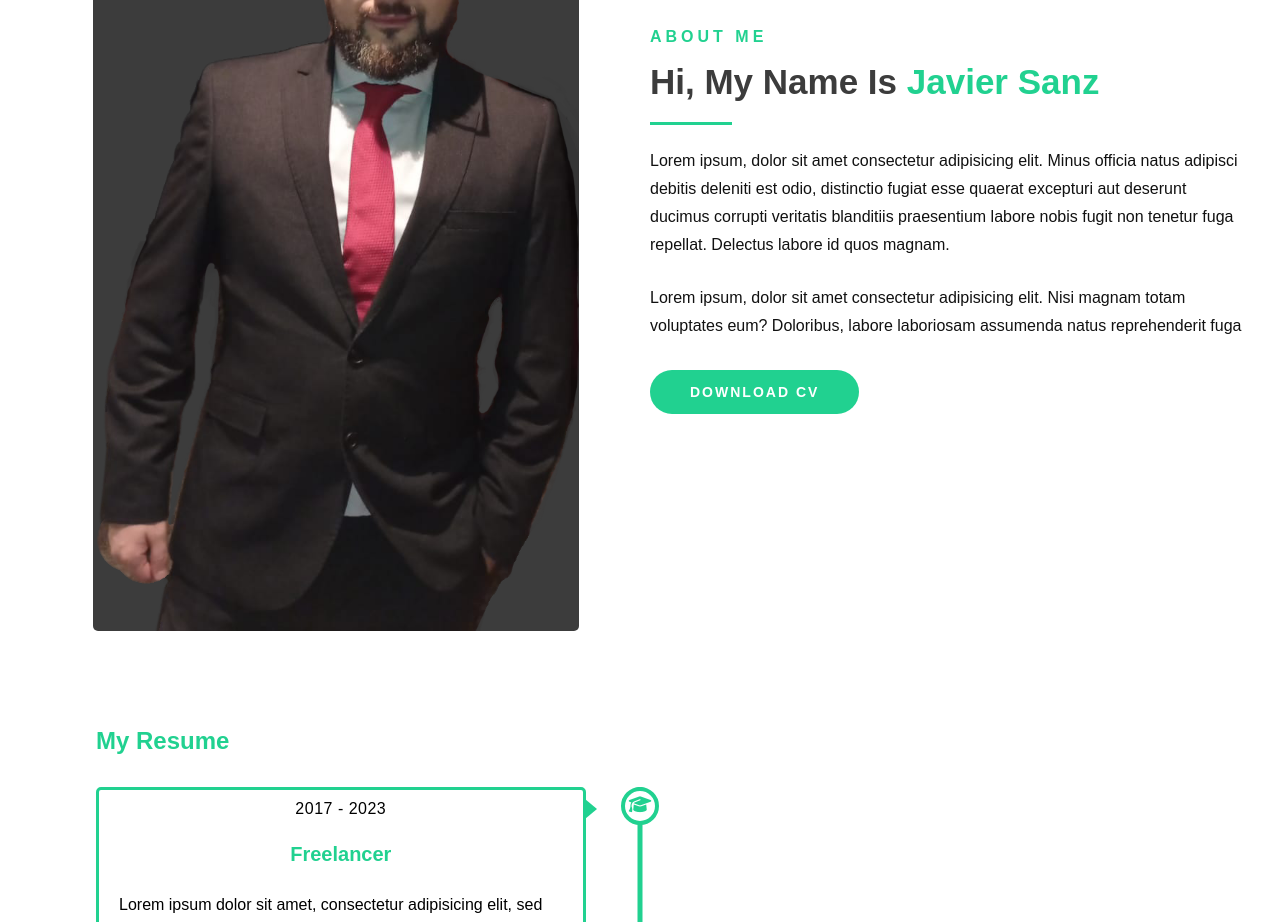
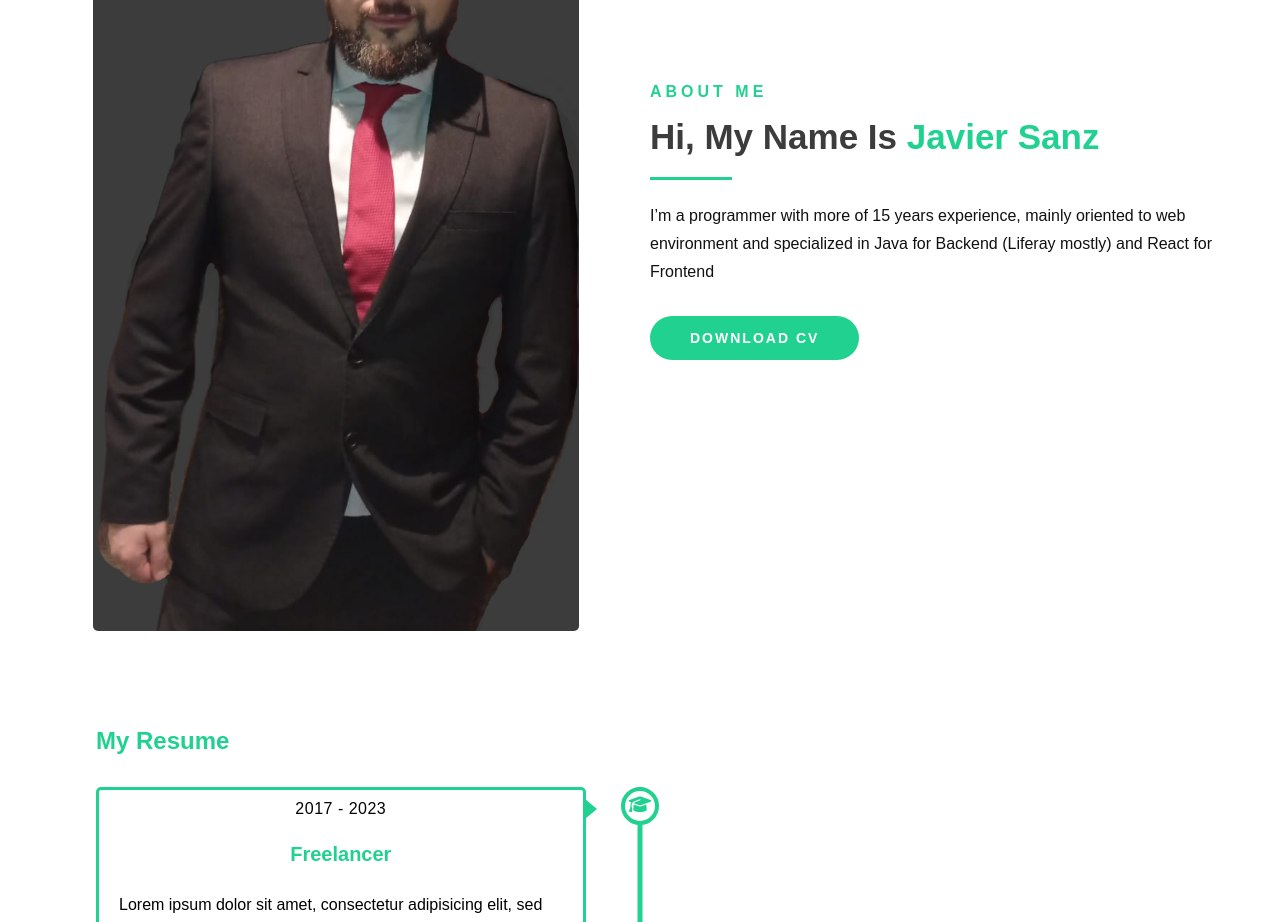
Before and after one commit to javiersanzgarcia/portfolio, a React (Vite) app: page / in a window 1280 px wide. Shown: the part 780-1702 px from the top of the page. Built offline with nearby package versions, Linux system fonts and the light colour scheme.

Commit message:
Publich new CV format

```diff
--- a/src/components/About.jsx
+++ b/src/components/About.jsx
@@ -28,18 +28,15 @@ const About = () => {
                 </h2>
               </div>
               <p>
-                Lorem ipsum, dolor sit amet consectetur adipisicing elit. Minus
-                officia natus adipisci debitis deleniti est odio, distinctio
-                fugiat esse quaerat excepturi aut deserunt ducimus corrupti
-                veritatis blanditiis praesentium labore nobis fugit non tenetur
-                fuga repellat. Delectus labore id quos magnam.
+                I’m a programmer with more of 15 years experience, mainly
+                oriented to web environment and specialized in Java for Backend
+                (Liferay mostly) and React for Frontend
               </p>
-              <p>
-                Lorem ipsum, dolor sit amet consectetur adipisicing elit. Nisi
-                magnam totam voluptates eum? Doloribus, labore laboriosam
-                assumenda natus reprehenderit fuga
-              </p>
-              <a href="#" className="learn-btn">
+              <a
+                href="/portfolio/src/assets/Resume.pdf"
+                target="_blank"
+                className="learn-btn"
+              >
                 Download CV
               </a>
             </div>
--- a/src/components/Portfolio.jsx
+++ b/src/components/Portfolio.jsx
@@ -34,8 +34,8 @@ const Portfolio = () => {
             <li onClick={() => filterItem('Designing')}>
               <a className="img-filter">Designing</a>
             </li>
-            <li onClick={() => filterItem('frontend')}>
-              <a className="img-filter">frontend</a>
+            <li onClick={() => filterItem('Frontend')}>
+              <a className="img-filter">Frontend</a>
             </li>
             <li onClick={() => filterItem('Backend')}>
               <a className="img-filter">Backend</a>
```
Also changed, not shown: 4 other files (tests, documents, lock files or other folders).
